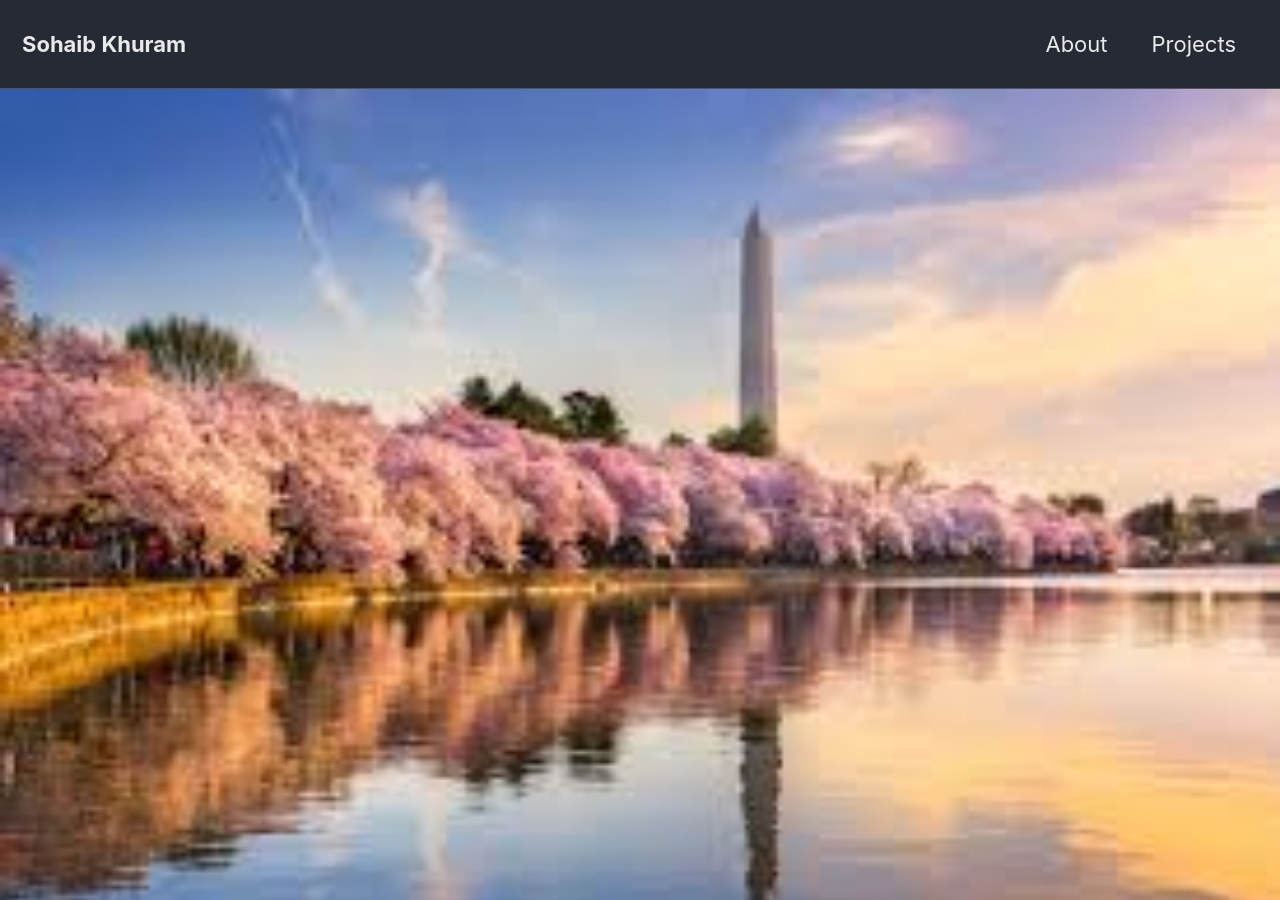
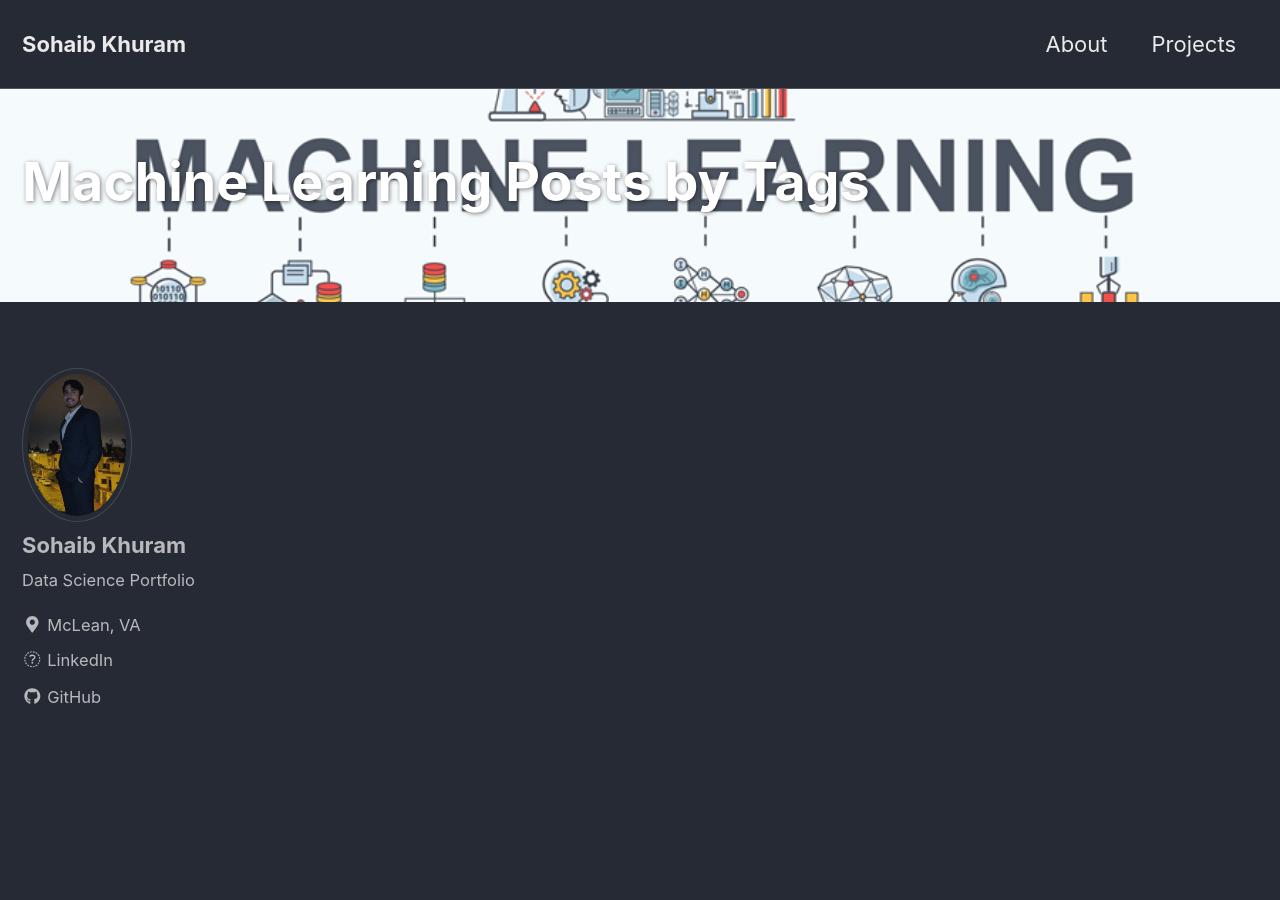
Before and after one commit to sohaibk321/sohaibk321.github.io, a Jekyll site: the page built from _pages/machinelearning.md, in a window 1280 px wide and 900 px high. Built offline with Jekyll 4.4.1, drawn with Linux system fonts in a browser that asks for light colours; cached includes are drawn as plain includes; nearby versions of some CDN libraries; some of the changed text lies outside the part shown.

Commit message:
'images'

```diff
--- a/_pages/machinelearning.md
+++ b/_pages/machinelearning.md
@@ -4,5 +4,5 @@
 title: "Machine Learning Posts by Tags"
 author_profile: true
 header:
-  image: "/images/cherry_blossom.jpg"
+  overlay_image: "/images/Machine-learning-algo.png"
 ---
--- a/index.html
+++ b/index.html
@@ -2,5 +2,5 @@
 layout: home
 author_profile: true
 header:
-  image: "/images/white-house.jpg"
+  overlay_image: "/images/header.jpg"
 ---
```
Also changed, not shown: _pages/about.md (+1 -1 lines), images/Machine-learning-algo.png (added), images/cherry_blossom.jpg (deleted), images/header.jpg (added), 1 other file.
